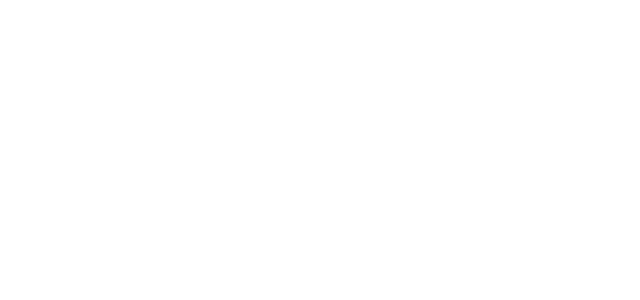
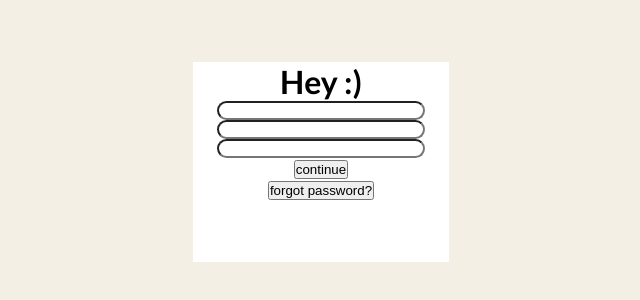
Before and after one commit to vlad424/Samyth, a React (Create React App) app: page / in a window 1280 px wide. Shown: the part 238-538 px from the top of the page, without its empty margins (319-959 px from the left). Built offline with nearby package versions, Linux system fonts and the light colour scheme.

Commit message:
work on reg page

```diff
--- a/public/index.html
+++ b/public/index.html
@@ -2,42 +2,13 @@
 <html lang="en">
   <head>
     <meta charset="utf-8" />
-    <link rel="icon" href="%PUBLIC_URL%/favicon.ico" />
     <meta name="viewport" content="width=device-width, initial-scale=1" />
-    <meta name="theme-color" content="#000000" />
-    <meta
-      name="description"
-      content="Web site created using create-react-app"
-    />
-    <link rel="apple-touch-icon" href="%PUBLIC_URL%/logo192.png" />
-    <!--
-      manifest.json provides metadata used when your web app is installed on a
-      user's mobile device or desktop. See https://developers.google.com/web/fundamentals/web-app-manifest/
-    -->
-    <link rel="manifest" href="%PUBLIC_URL%/manifest.json" />
-    <!--
-      Notice the use of %PUBLIC_URL% in the tags above.
-      It will be replaced with the URL of the `public` folder during the build.
-      Only files inside the `public` folder can be referenced from the HTML.
-
-      Unlike "/favicon.ico" or "favicon.ico", "%PUBLIC_URL%/favicon.ico" will
-      work correctly both with client-side routing and a non-root public URL.
-      Learn how to configure a non-root public URL by running `npm run build`.
-    -->
+    <link rel="preconnect" href="https://fonts.googleapis.com">
+    <link rel="preconnect" href="https://fonts.gstatic.com" crossorigin>
+    <link href="https://fonts.googleapis.com/css2?family=Lato:wght@300;400;700;900&display=swap" rel="stylesheet">
     <title>React App</title>
   </head>
   <body>
-    <noscript>You need to enable JavaScript to run this app.</noscript>
     <div id="root"></div>
-    <!--
-      This HTML file is a template.
-      If you open it directly in the browser, you will see an empty page.
-
-      You can add webfonts, meta tags, or analytics to this file.
-      The build step will place the bundled scripts into the <body> tag.
-
-      To begin the development, run `npm start` or `yarn start`.
-      To create a production bundle, use `npm run build` or `yarn build`.
-    -->
   </body>
 </html>
--- a/src/App.tsx
+++ b/src/App.tsx
@@ -1,12 +1,16 @@
 import React from 'react';
+import NotFoundPage from './pages/NotFoundPage';
+import RegPage from './pages/RegPage';
+
 import { Routes, Route, Link } from "react-router-dom";
 
+import './assets/css/app.css'
 
 function App() {
   return (
     <div className="App">
       <Routes>
-        <Route path="/" element={<div></div>}/>
+        <Route path="/" element={<RegPage/>}/>
       </Routes>
     </div>
   );
--- /dev/null
+++ b/src/assets/css/app.css
@@ -0,0 +1,17 @@
+* {
+    margin: 0;
+    padding: 0;
+    box-sizing: none;
+}
+body {
+    width: 100vw;
+    height: 100vh;
+    background-color: #EDECE7;
+    background-color: #F3EFE4;
+    font-family: 'Lato', sans-serif;
+}
+#root,
+.App {
+    width: 100%;
+    height: 100%;
+}
--- /dev/null
+++ b/src/assets/page_css/RegPage.css
@@ -0,0 +1,37 @@
+.RegPage {
+    width: 100%;
+    height: 100%;
+    display: flex;
+    justify-content: center;
+    align-items: center;
+}
+.reg-menu {
+    width: 20%;
+    height: 25%;
+    background-color: #fff;
+    flex-direction: column;
+}
+.header-op {
+    width: 100%;
+    display: flex;
+    justify-content: center;
+    align-items: center;
+}
+.main_op {
+    width: 100%;
+    display: flex;
+    align-items: center;
+    flex-direction: column;
+}
+.main-op-input {
+    width: 80%;
+    height: 20%;
+    border-radius: 20px;
+}
+.footer-op {
+    width: 100%;
+    display: flex;
+    justify-content: center;
+    align-items: center;
+    flex-direction: column;
+}
--- a/src/pages/NotFoundPage.tsx
+++ b/src/pages/NotFoundPage.tsx
@@ -3,7 +3,7 @@
 const NotFoundPage = () => {
     return (
         <div className="NotFoundPage">
-
+            not found 404
         </div>
     );
 };
--- /dev/null
+++ b/src/pages/RegPage.tsx
@@ -0,0 +1,34 @@
+import React from 'react';
+
+import '../assets/page_css/RegPage.css'
+
+const RegPage = () => {
+    return (
+        <div className='RegPage'>
+            <div className="reg-menu">
+                <span className="header-op">
+                    <h1 className="h1">Hey :)</h1>
+                </span>
+                <span className="main_op">
+                    <input type="text" className="main-op-input" />
+                    <input type="text" className="main-op-input" />
+                    <input type="text" className="main-op-input" />
+                </span>
+                <span className="footer-op">
+                    <span className="footer-upper">
+                        <button className="continue">
+                            continue
+                        </button>
+                    </span>
+                    <span className="footer-down">
+                        <button className="forgot">
+                            forgot password?
+                        </button>
+                    </span>
+                </span>
+            </div>
+        </div>
+    );
+};
+
+export default RegPage;
```
